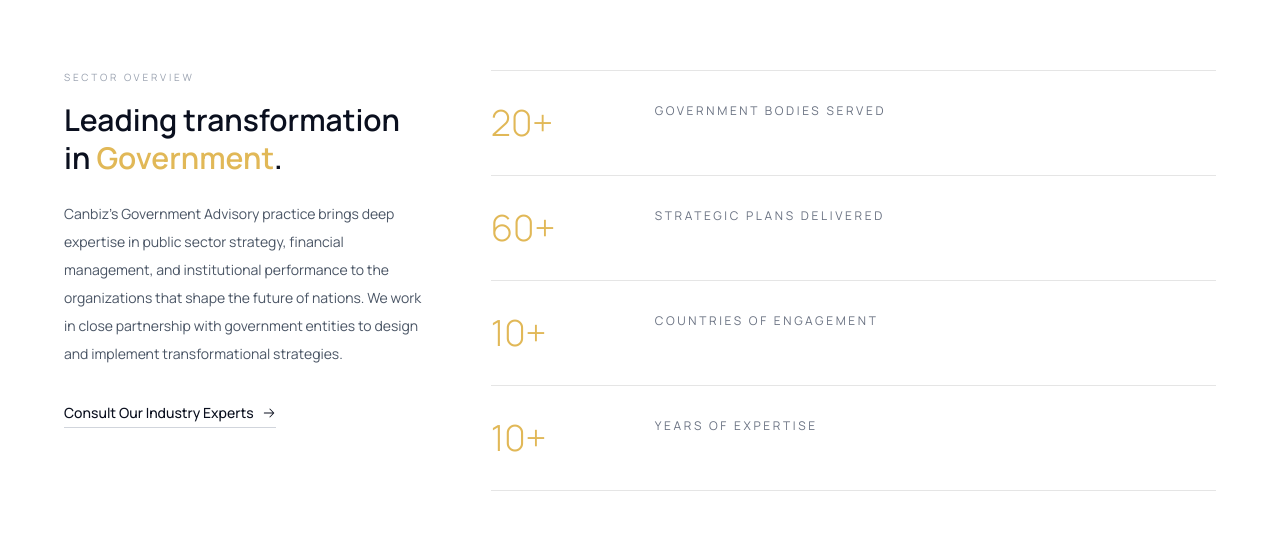
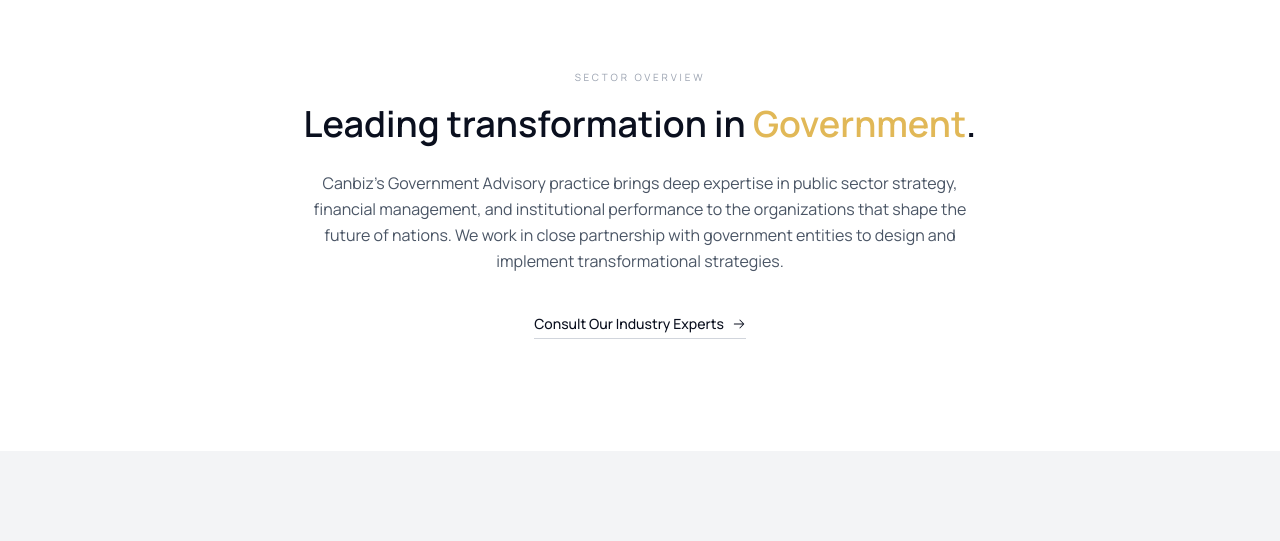
Before and after one commit to Canbiz-Consultancy/Website-v1, a Next.js app: page /industries/government-public-sector in a window 1280 px wide. Shown: the part 618-1159 px from the top of the page. Built offline with nearby package versions, Linux system fonts and the light colour scheme.

Commit message:
Removed Stats in Indusries/id pages

```diff
--- a/app/industries/[slug]/page.tsx
+++ b/app/industries/[slug]/page.tsx
@@ -76,31 +76,20 @@ export default async function IndustryDetailPage({ params }: Props) {
         </div>
       </section>
 
-      {/* ── Overview & Highlights ──────────────────────────────────────────── */}
+      {/* ── Sector Overview ──────────────────────────────────────────── */}
       <section className="bg-white py-24 md:py-28 px-6 md:px-16">
-        <div className="max-w-[1200px] mx-auto flex flex-col lg:flex-row gap-16">
-          <div className="lg:w-1/3">
+        <div className="max-w-[800px] mx-auto flex flex-col items-center text-center">
              <p className="text-[10px] uppercase tracking-[0.28em] text-gray-400 mb-4">Sector Overview</p>
-             <h2 className="text-brand-navy text-2xl md:text-3xl font-semibold leading-tight mb-6">
+             <h2 className="text-brand-navy text-2xl md:text-3xl lg:text-4xl font-semibold leading-tight mb-6">
                Leading transformation in <span className="text-brand-gold">{industry.shortTitle}</span>.
              </h2>
-             <p className="text-gray-600 text-sm leading-7 mb-8">{detail.overview}</p>
+             <p className="text-gray-600 text-sm md:text-base leading-relaxed mb-10 max-w-[700px]">{detail.overview}</p>
              <a
                 href="#contact"
-                className="inline-flex items-center gap-2 text-sm text-brand-navy font-medium hover:text-gray-600 transition-colors border-b border-gray-300 pb-1"
+                className="inline-flex items-center gap-2 text-sm text-brand-navy font-medium hover:text-brand-gold transition-colors border-b border-gray-300 hover:border-brand-gold pb-1"
               >
                 Consult Our Industry Experts <ArrowRightIcon size={14} />
               </a>
-          </div>
-
-          <div className="lg:w-2/3 border-t border-black/10">
-            {detail.highlights.map((h, i) => (
-              <div key={i} className="grid grid-cols-[140px_minmax(0,1fr)] gap-6 border-b border-black/10 py-6 md:py-8">
-                <p className="text-brand-gold text-3xl md:text-4xl font-light">{h.value}</p>
-                <p className="text-gray-500 text-xs uppercase tracking-[0.22em]">{h.label}</p>
-              </div>
-            ))}
-          </div>
         </div>
       </section>
 
```
